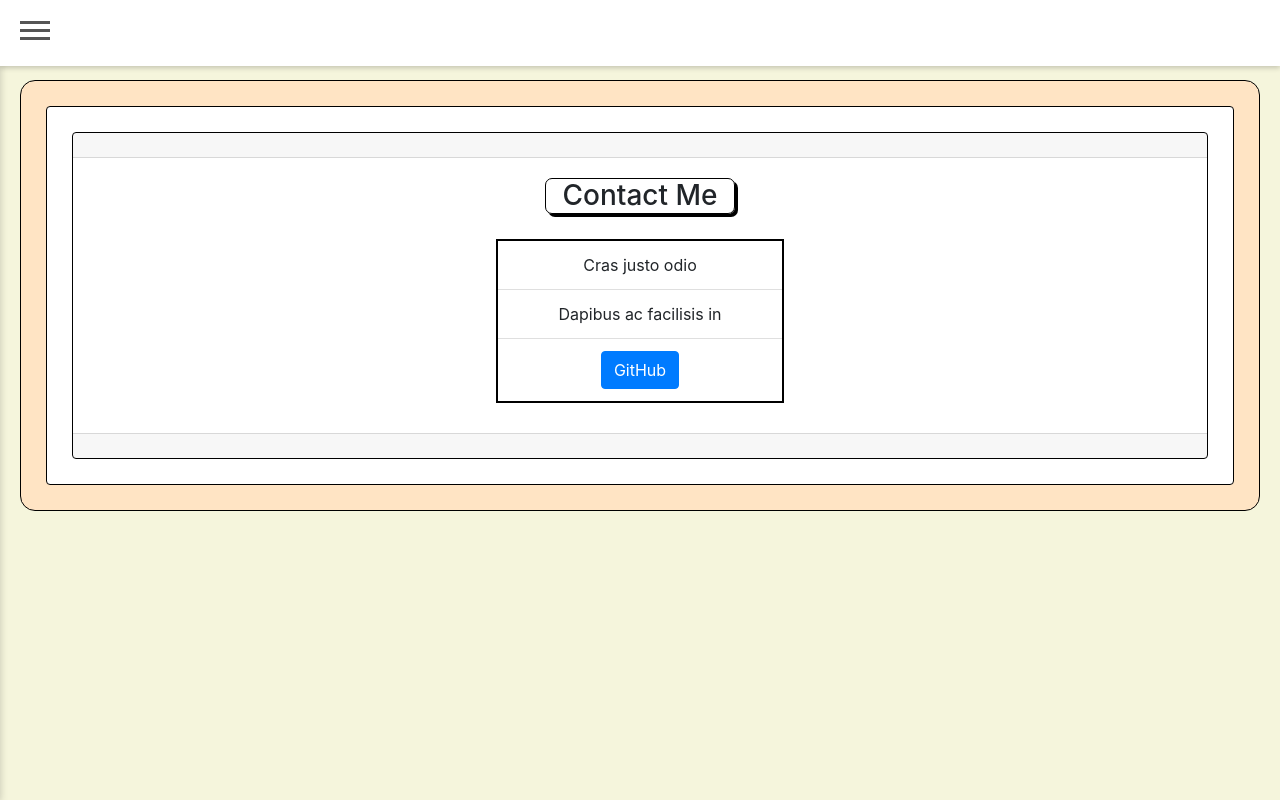
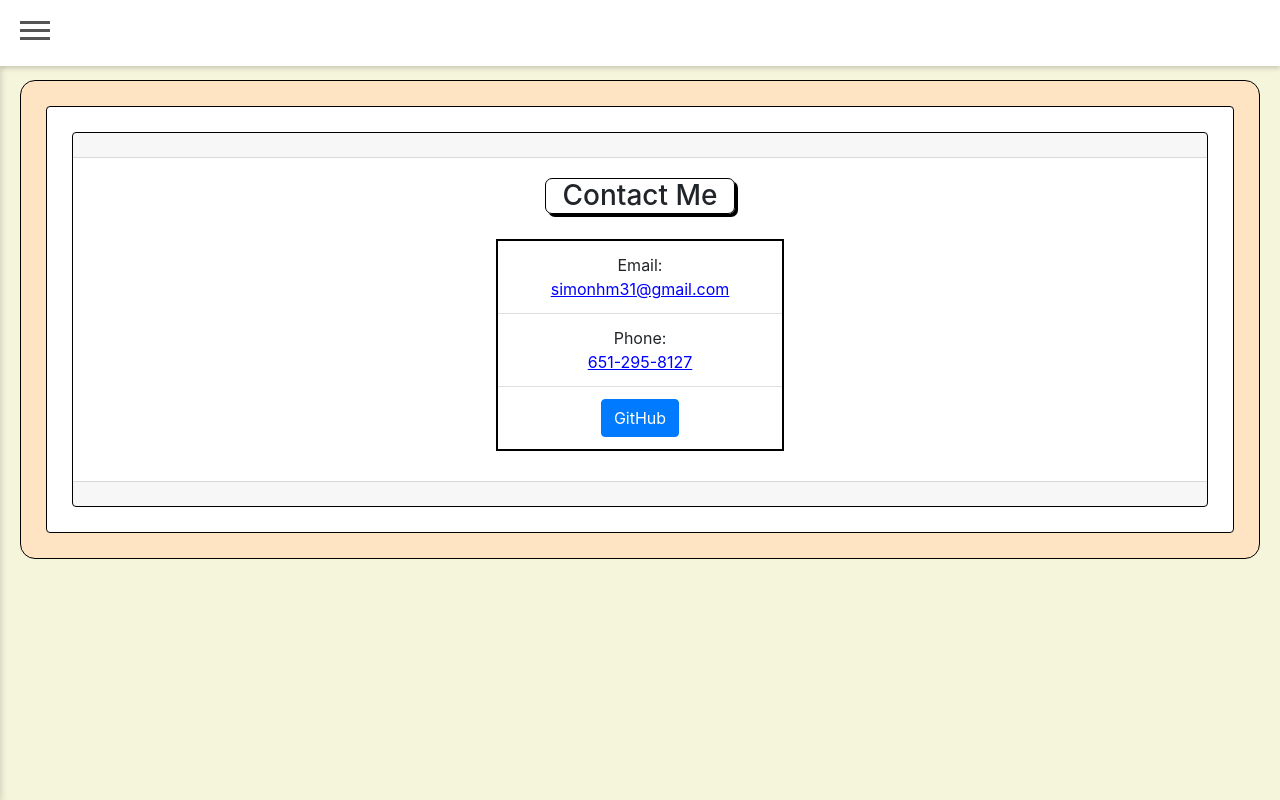
Before and after one commit to simonhm31/my-website, a plain HTML site: page contact/contact.html in a window 1280 px wide. Drawn offline with nearby package versions, Linux system fonts and the light colour scheme.

Commit message:
blue text

```diff
--- a/contact/contact.css
+++ b/contact/contact.css
@@ -27,6 +27,16 @@ body {
   box-shadow: 3px 3px black;
 
 
+}
+
+#email-id {
+ color: blue;
+ text-decoration: underline;
+}
+
+#phone-id {
+  color: blue;
+  text-decoration: underline;
 }
 
 
--- a/contact/contact.html
+++ b/contact/contact.html
@@ -36,8 +36,8 @@
         <h3 class="card-title">Contact Me</h3>
         <div class="card2" style="width: 18rem;">
           <ul class="list-group list-group-flush">
-            <li class="list-group-item">Cras justo odio</li>
-            <li class="list-group-item">Dapibus ac facilisis in</li>
+            <li class="list-group-item">Email: <div id="email-id">simonhm31@gmail.com</div></li>
+            <li class="list-group-item">Phone: <div id="phone-id">651-295-8127</div></li>
             <li class="list-group-item">          <a href="https://github.com/simonhm31" class="btn btn-primary">GitHub</a></li>
           </ul>
         </div>
```
Also changed, not shown: home/index.html (+1 -1 lines).
